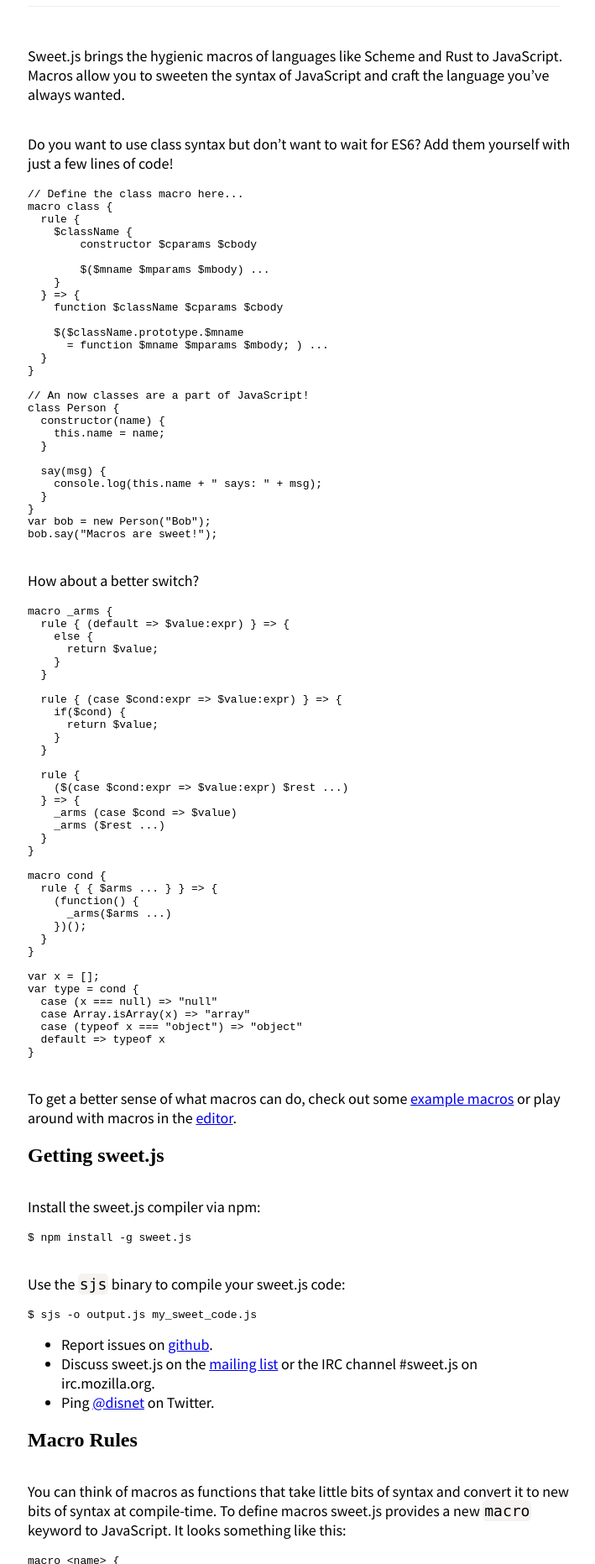
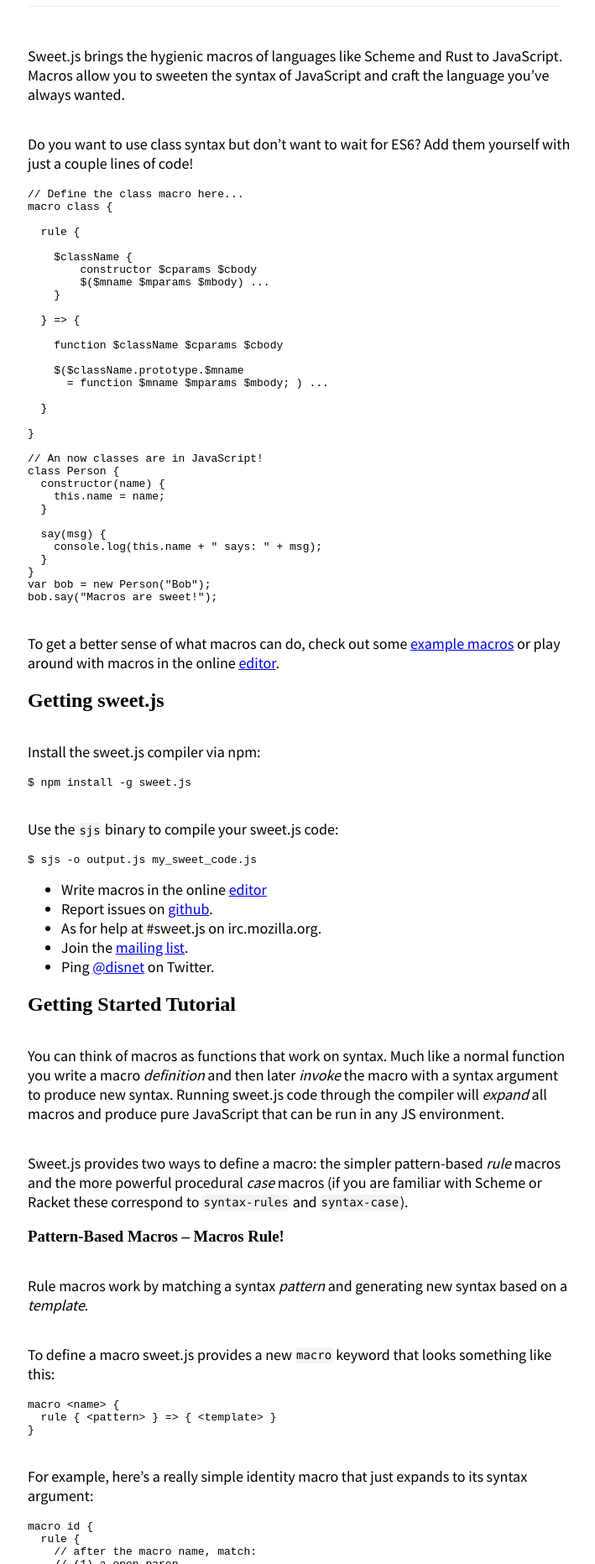
Before and after one commit to sweet-js/sweet-core, a Jekyll site: the page built from index.md, in a window 1280 px wide. Shown: the part 357-2220 px from the top of the page at 84% size, without its empty margins (307-1016 px from the left). Built offline with Jekyll 4.4.1, drawn with Linux system fonts in a browser that asks for light colours; some of the changed text lies outside the part shown.

Commit message:
work on tutorial

```diff
--- a/_layouts/default.html
+++ b/_layouts/default.html
@@ -56,6 +56,10 @@
   font-family: 'Source Sans Pro', sans-serif;
   /*font-weight: 400;*/
   font-size: large;
+}
+
+p code {
+  font-size: 14px;
 }
 
 #content p#slogan {
--- a/index.md
+++ b/index.md
@@ -7,25 +7,30 @@
 craft the language you've always wanted.
 
 Do you want to use class syntax but don't want to wait for ES6? Add
-them yourself with just a few lines of code!
+them yourself with just a couple lines of code!
 
     // Define the class macro here...
     macro class {
+
       rule {
+
         $className {
             constructor $cparams $cbody
-
             $($mname $mparams $mbody) ...
         }
+
       } => {
+
         function $className $cparams $cbody
 
         $($className.prototype.$mname
           = function $mname $mparams $mbody; ) ...
+
       }
+
     }
 
-    // An now classes are a part of JavaScript!
+    // An now classes are in JavaScript!
     class Person {
       constructor(name) {
         this.name = name;
@@ -38,48 +43,9 @@
     var bob = new Person("Bob");
     bob.say("Macros are sweet!");
 
-How about a better switch?
-
-    macro _arms {
-      rule { (default => $value:expr) } => {
-        else {
-          return $value;
-        }
-      }
-
-      rule { (case $cond:expr => $value:expr) } => {
-        if($cond) {
-          return $value;
-        }
-      }
-
-      rule {
-        ($(case $cond:expr => $value:expr) $rest ...)
-      } => {
-        _arms (case $cond => $value)
-        _arms ($rest ...)
-      }
-    }
-
-    macro cond {
-      rule { { $arms ... } } => {
-        (function() {
-          _arms($arms ...)
-        })();
-      }
-    }
-
-    var x = [];
-    var type = cond {
-      case (x === null) => "null"
-      case Array.isArray(x) => "array"
-      case (typeof x === "object") => "object"
-      default => typeof x
-    }
-
 To get a better sense of what macros can do, check out some
 [example macros](https://github.com/mozilla/sweet.js/wiki/Example-macros)
-or play around with macros in the [editor](browser/editor.html).
+or play around with macros in the online [editor](browser/editor.html).
 
 ## Getting sweet.js
 
@@ -92,67 +58,144 @@
 
     $ sjs -o output.js my_sweet_code.js
 
+* Write macros in the online [editor](browser/editor.html)
 * Report issues on
   [github](https://github.com/mozilla/sweet.js/issues).
-* Discuss sweet.js on the
-  [mailing list](https://groups.google.com/forum/#!forum/sweetjs) or
-  the IRC channel #sweet.js on irc.mozilla.org.
+* As for help at #sweet.js on irc.mozilla.org.
+* Join the [mailing list](https://groups.google.com/forum/#!forum/sweetjs).
 * Ping [@disnet](https://twitter.com/disnet) on Twitter.
 
+## Getting Started Tutorial
 
-## Macro Rules
+You can think of macros as functions that work on syntax. Much like
+a normal function you write a macro *definition* and then later
+*invoke* the macro with a syntax argument to produce new syntax.
+Running sweet.js code through the compiler will *expand* all macros
+and produce pure JavaScript that can be run in any JS environment.
 
-You can think of macros as functions that take little bits of syntax
-and convert it to new bits of syntax at compile-time. To define macros
-sweet.js provides a new `macro` keyword to JavaScript. It looks
+Sweet.js provides two ways to define a macro: the simpler
+pattern-based *rule* macros and the more powerful procedural *case*
+macros (if you are familiar with Scheme or Racket these correspond to
+`syntax-rules` and `syntax-case`).
+
+### Pattern-Based Macros -- Macros Rule!
+
+Rule macros work by matching a syntax *pattern* and generating new
+syntax based on a *template*.
+
+To define a macro sweet.js provides a new `macro` keyword that looks
 something like this:
 
     macro <name> {
-      rule { <patterns> } => { <body> }
-      ...
+      rule { <pattern> } => { <template> }
     }
 
-Macros work by matching a syntax pattern and producing a resulting
-syntax body.
+For example, here's a really simple identity macro that just expands
+to its syntax argument:
 
     macro id {
-      rule { ($x) } => { $x }
+      rule {
+        // after the macro name, match:
+        // (1) a open paren
+        // (2) a single token and bind it to `$x`
+        // (3) a close paren
+        ($x)
+      } => {
+        // just return the token that is bound to `$x`
+        $x
+      }
     }
 
-This can be read as "define a macro named `id` that matches a single
-token surrounded by parenthesis and when invoked returns just the
-matched token".
+We can then invoke `id` with:
 
-    macro id {
-      rule { ($x) } => { $x }
+    id (42)
+    // --> expands to
+    42
+
+A pattern that begin with `$` matches any token and binds it to that
+name in the template while everything else matches literally.
+
+Note that a single token includes matched delimiters not just numbers
+and identifiers. For example, an array with all of its elements counts
+as one token:
+
+    id ([1, 2, 3])
+    // --> expands to
+    [1, 2, 3]
+
+#### Hygiene -- Keeping it clean
+
+To make things slightly more interesting, let's say we want to write a
+macro that swaps the values stored in two variables.
+
+    macro swap {
+      rule { ($a, $b) } => {
+        var tmp;
+        $a = $b;
+        $b = tmp;
+      }
     }
 
-    var x = id ("foo")
-    x === "foo"   // true
+    var a = 10;
+    var b = 20;
 
-A pattern name that begin with `$` in the left hand side of the macro
-definition matches any token and binds it to that name in macro body
-while everything else matches literally.
+    swap (a, b)
 
-    macro m {
-      rule { ($x becomes $y) } => {
-        $x = $y;
-      }
-    }
-    m (a becomes b)
+After running this through sweet.js we get the expanded code:
+
+    var a$1 = 10;
+    var b$2 = 20;
+
+    var tmp$3;
+    a$1 = b$2;
+    b$2 = tmp$3;
+
+As you can see the variables names have been changed with a `$n`
+postfix. This is hygiene at work. One of the critical features of
+sweet.js is protecting macros from unintentionally binding or
+capturing variables they wasn't supposed to. This is called hygiene
+and to enforce hygiene sweet.js must carefully rename all variables.
+
+If sweet.js did not protect hygiene a naive expansion would do the
+wrong thing:
+
+    var tmp = 10;
+    var b = 20;
+
+    swap (tmp, b)
+
+    // --> naive expansion
+    var tmp$1 = 10;
+    var b$2 = 20;
+
+    var tmp$1;
+    tmp$1 = b$2;
+    b$2 = tmp$1;
+
+But since sweet.js protects hygiene, all variable names are correctly
+renamed:
+
+    var tmp = 10;
+    var b = 20;
+
+    swap (tmp, b)
+
+    // --> hygienic expansion
+    var tmp$1 = 10;
+    var b$2 = 20;
+
+    var tmp$3;
+    tmp$3 = b$2;
+    b$2 = tmp$1;
+
+In the cases where you want to intentionally break hygiene you can use
+the procedural case macros described in the next section.
+
+#### Patterns
 
 A pattern name can be restricted to a particular parse class by using
-`$name:class` in which case rather than matching only a single token
-the pattern matches all the tokens matched by the parse class.
-
-    macro m {
-      rule { ($x:expr) } => {
-        // ...
-      }
-    }
-    m (2 + 5 * 10)
-
-For instance:
+`$name:class` in which case rather than matching a token
+the pattern matches all the tokens matched by the class.
 
     macro m {
       rule { ($x:expr) } => {
@@ -172,7 +218,8 @@
     }
     m (1 2 3 4)
 
-A repeated pattern with a separator between each item can be matched by adding `(,)` between `...` and the pattern being repeated.
+A repeated pattern with a separator between each item can be matched
+by adding `(,)` between `...` and the pattern being repeated.
 
     macro m {
       rule { ($x (,) ...) } => {
@@ -200,8 +247,10 @@
     m (1);
     m (1, 2);
 
+Rules are matched in-order and the first one to match the pattern will
+be used.
 
-And macros can call themselves.
+And macros can be recursively defined:
 
     macro m {
       rule { ($base) } => { [$base] }
@@ -210,12 +259,97 @@
     m (1 2 3 4 5)  // --> [1, [2, [3, [4, [5]]]]]
 
 
-## Macro Cases
+### Procedural Macros -- Just in Case
 
 Sweet.js also provides a more powerful way to define macros: case
-macros. Case macros allow you to write actual JavaScript code in a
-macro definition. Case macros look like this:
+macros. Case macros allow you to manipulate syntax using the full
+power of JavaScript. Case macros look like this:
+
+    macro <name> {
+      case { <pattern> } => { <body> }
+    }
+
+Case macros look similar to rule macros with a few important
+differences. First, the patterns also match the macro name instead of
+just the syntax that comes after it:
+
+    macro m {
+      case { $name $x } => { ... }
+    }
+    m 42  // `$name` will be bound to this `m` token
+          // in the macro body
+
+Most of the time you won't need to match the name and can use the
+wildcard `_` pattern (which matches any token but doesn't bind it to a
+name) to ignore it:
+
+    macro m {
+      case { _ $x } => { ... }
+    }
+
+The other difference from rule macros is that the body of a macro
+contains a mixture of templates and normal JavaScript that can create
+and manipulate syntax. For example, here's the identity macro defined
+with a case macro:
 
     macro id {
-      case {_ $x } => { return #{$x} }
+      case {_ $x } => {
+        return #{ $x }
+      }
     }
+
+Templates are now created with the `#{...}` form (this is technically
+shorthand for `syntax {...}`). The `#{...}` form creates an array of
+*syntax objects* using any pattern bindings that are in scope (i.e.
+were matched by the pattern).
+
+*Syntax objects* are the representation of tokens that sweet.js uses
+to keep track of lexical context (which is used to maintain hygiene).
+They can be created with templates `#{}` but you can also create
+individual syntax objects using the lexical context of an existing
+syntax object:
+
+    macro m {
+      case {_ $x } => {
+        var y = makeValue(42, #{x});
+        return [y]
+      }
+    }
+
+
+
+### Extra Bits
+
+Sometimes you don't want a macro to be able to recursively call
+itself. For example, say you want to override `function` to add some
+logging information before the rest of the function executes:
+
+    macro function {
+      case {_ $name ($params ...) { $body ...} } => {
+        return #{
+          function $name ($params ...) {
+            console.log("Imma let you finish...");
+            $body ...
+          }
+        }
+      }
+    }
+
+If you tried to run this through the compiler it will loop forever
+since the `function` identifier in the macro expansion is bound to the
+`function` macro. To prevent this you can use the `let` macro binding
+form:
+
+    let function = macro {
+      case {_ $name ($params ...) { $body ...} } => {
+        return #{
+          function $name ($params ...) {
+            console.log("Imma let you finish...");
+            $body ...
+          }
+        }
+      }
+    }
+
+This binds `function` to the macro in the rest of the code but not in
+the body of the `function` macro.
```
Also changed, not shown: other parts of index.md (+5 -2 lines).
